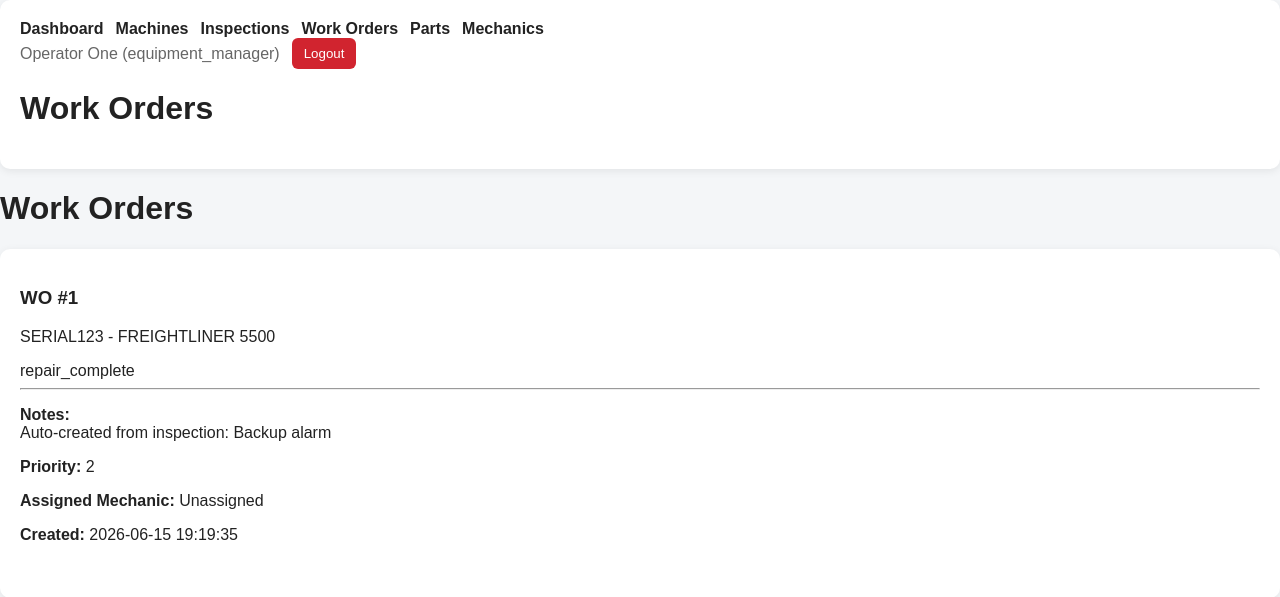
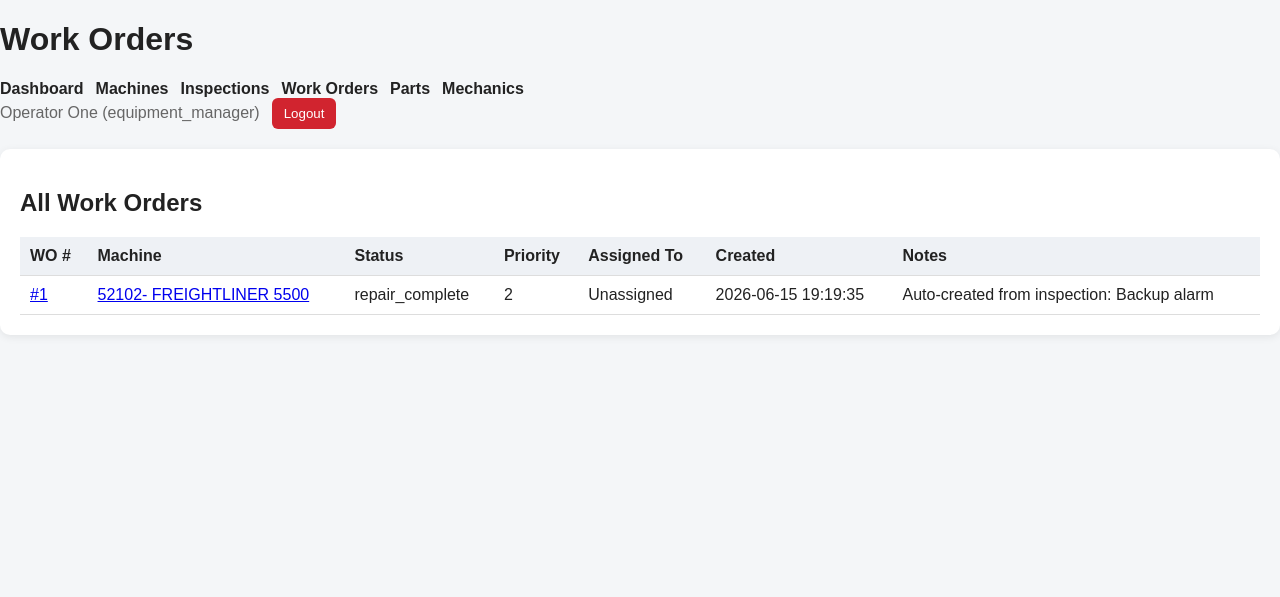
Before and after one commit to AndrewFrizzell/FleetMind, a Flask app: page /manager/work-orders in a window 1280 px wide. Shown: the top 597 px of the page. Run offline with Flask 3, Linux system fonts and the light colour scheme; a user stored in the database is signed in; data comes from the database, SQL or seed files in the repository; both versions use the stored data as it was after the commit.

Commit message:
fix bugs in fault reporting

```diff
--- a/fleetmind_db.py
+++ b/fleetmind_db.py
@@ -249,6 +249,7 @@ def create_tables(conn):
         fault_id INTEGER PRIMARY KEY AUTOINCREMENT,
         machine_id INTEGER NOT NULL,
         item_name TEXT NOT NULL,
+        operator_decision TEXT,
         status TEXT NOT NULL DEFAULT 'open',
         first_reported_at TEXT NOT NULL DEFAULT (datetime('now')),
         last_reported_at TEXT,
@@ -257,6 +258,8 @@ def create_tables(conn):
 
         FOREIGN KEY (machine_id) REFERENCES Machine(machine_id),
         FOREIGN KEY (work_order_id) REFERENCES WorkOrder(work_order_id)
+
+        UNIQUE(machine_id, item_name, status)
 
     );
     """)
--- a/logic.py
+++ b/logic.py
@@ -245,7 +245,8 @@ def save_inspection_items(conn, inspection_id, machine_id, operator_id, results)
                 fault_id = create_machine_fault(
                     conn,
                     machine_id,
-                    item_name
+                    item_name,
+                    operator_decision
                 )
                 cur.execute("""
                     INSERT INTO WorkOrder (
@@ -558,9 +559,9 @@ def get_work_orders_for_jobs(conn, job_id, include_completed=False):
     return cursor.fetchall()
 
 def get_all_work_orders(conn):
-    cursor = conn.cursor()
-
-    cursor.execute("""
+    cur = conn.cursor()
+
+    cur.execute("""
         SELECT
             wo.work_order_id,
             wo.assigned_to,
@@ -570,6 +571,8 @@ def get_all_work_orders(conn):
             wo.created_at,
             wo.assigned_to,
 
+            m.unit_number,
+            m.machine_id,
             m.serial_number,
             m.type,
             m.make,
@@ -583,10 +586,19 @@ def get_all_work_orders(conn):
         LEFT JOIN User u
             ON wo.assigned_to = u.user_id
 
-        ORDER BY wo.created_at DESC
+        ORDER BY
+        CASE wo.status
+            WHEN 'repair_complete' THEN 1
+            WHEN 'waiting_on_parts' THEN 2
+            WHEN 'in_progresss' THEN 3
+            WHEN 'assigned' THEN 4
+            WHEN 'open' THEN 5
+            WHEN 'closed' THEN 6
+        END,
+        wo.created_at DESC
     """)
 
-    return cursor.fetchall()
+    return cur.fetchall()
 
 def get_open_machine_fault(conn, machine_id, item_name):
     cur = conn.cursor()
@@ -602,18 +614,19 @@ def get_open_machine_fault(conn, machine_id, item_name):
 
     return cur.fetchone()
 
-def create_machine_fault(conn, machine_id, item_name):
+def create_machine_fault(conn, machine_id, item_name, operator_decision=None):
     cur = conn.cursor()
 
     cur.execute("""
         INSERT INTO MachineFault (
             machine_id,
             item_name,
+            operator_decision,
             status,
             last_reported_at
         )
-        VALUES (?, ?, 'open', datetime('now'))
-    """, (machine_id, item_name))
+        VALUES (?, ?, ?, 'open', datetime('now'))
+    """, (machine_id, item_name, operator_decision))
 
     conn.commit()
 
@@ -897,7 +910,7 @@ def create_mechanic_assignment(conn, mechanic_id, work_order_ids):
             UPDATE WorkOrder
             SET assigned_to = ?,
                 assignment_id = ?,
-                status = 'in_progress'
+                status = 'assigned'
             WHERE work_order_id = ?
         """, (mechanic_id, assignment_id, work_order_id))
 
--- a/web/app.py
+++ b/web/app.py
@@ -302,40 +302,6 @@ def add_work_order_comment_route(work_order_id):
     conn.close()
     flash("Comment added.")
     return redirect(url_for("work_order_detail", work_order_id=work_order_id))
-
-@app.route("/mechanic/complete-work-order", methods=["POST"])
-@login_required
-def mechanic_complete_work_order():
-
-    if session.get("role") != "mechanic":
-        return "Forbidden", 403
-
-    work_order_id = request.form.get("work_order_id")
-
-    if not work_order_id:
-        flash("Missing work order.")
-        return redirect(url_for("dashboard"))
-
-    conn = get_connection()
-
-    try:
-        complete_work_order(conn, int(work_order_id))
-
-        cur = conn.cursor()
-        cur.execute("""
-            SELECT work_order_id, status, completed_at
-            FROM WorkOrder
-            WHERE work_order_id = ?
-        """, (int(work_order_id),))
-
-        flash(f"Work order #{work_order_id} completed.")
-    except Exception as e:
-        print(f"error", e)
-        conn.rollback()
-        flash(f"Error: {e}")
-    finally:
-        conn.close()
-    return redirect(url_for("dashboard"))
 
 @app.route("/machines/<int:machine_id>/inspect", methods=["GET", "POST"])
 @login_required
@@ -1035,12 +1001,27 @@ def update_work_order_status_route(work_order_id):
                 SELECT machine_id
                 FROM WorkOrder
                 WHERE work_order_id = ?
-            """, (work_order_id,))
+             """, (work_order_id,))
 
             row = cur.fetchone()
 
             if row:
                 machine_id = row["machine_id"]
+
+                print("REPAIR COMPLETE BLOCK RUNNING")
+                print("WORK ORDER:", work_order_id)
+                print("Machine:", machine_id)
+
+
+                cur.execute("""
+                    SELECT fault_id, item_name, status, operator_decision, work_order_id
+                    FROM MachineFault
+                    WHERE machine_id = ?
+                """, (machine_id,))
+
+                print("FAULTS AFTER CLOSE:")
+                for fault in cur.fetchall():
+                    print(dict(fault))
 
                 close_machine_fault_for_work_order(
                     conn,
@@ -1064,6 +1045,7 @@ def update_work_order_status_route(work_order_id):
 
     except Exception as e:
         conn.rollback()
+        print("ERROR UPDATING WORK ORDER STATUS:", e)
         flash(f"Error updating work order status: {e}")
 
     finally:
--- a/web/templates/work_orders.html
+++ b/web/templates/work_orders.html
@@ -7,82 +7,61 @@
 </head>
 <body>
     <div class="contianer">
-         <div class="card">
-            {% include "partials/navbar.html" %}
-            <h1>Work Orders</h1>
-        </div>
-        <h1>Work Orders</h1>
-    </div>
 
-    <div class="card">
-
-    {% if work_orders %}
-
-        {% for wo in work_orders %}
-
-        <div class="work-order-card">
-
-            <div class="work-order-top">
-
-                <div>
-                    <h3>
-                        WO #{{ wo.work_order_id }}
-                    </h3>
-
-                    <p>
-                        {{ wo.serial_number }}
-                        -
-                        {{ wo.make }} {{ wo.model }}
-                    </p>
-                </div>
-
-                <div>
-                    <span class="status-badge">
-                        {{ wo.status }}
-                    </span>
-                </div>
+        <div class="header">
+            <div>
+                <h1>Work Orders</h1>
+                {% include "partials/navbar.html" %}
 
             </div>
+        </div>
 
-            <hr>
+        <div class="card">
+            <h2>All Work Orders</h2>
 
-            <p>
-                <strong>Notes:</strong><br>
-                {{ wo.notes }}
-            </p>
+            {% if work_orders and work_orders|length > 0 %}
+                <table>
+                    <tr>
+                        <th>WO #</th>
+                        <th>Machine</th>
+                        <th>Status</th>
+                        <th>Priority</th>
+                        <th>Assigned To</th>
+                        <th>Created</th>
+                        <th>Notes</th>
+                    </tr>
 
-            <p>
-                <strong>Priority:</strong>
-                {{ wo.priority }}
-            </p>
+                    {% for wo in work_orders %}
+                        <tr>
+                            <td>
+                                <a href="{{ url_for('work_order_detail', work_order_id=wo.work_order_id) }}">
+                                    #{{ wo.work_order_id }}
+                                </a>
+                            </td>
 
-            <p>
-                <strong>Assigned Mechanic:</strong>
+                            <td>
+                                <a href="{{ url_for('machine_profile', machine_id=wo.machine_id) }}">
+                                    {{ wo.unit_number }}-
+                                    {{ wo.make }} {{ wo.model }}
+                                </a>
+                            </td>
 
-                {% if wo.mechanic_name %}
-                    {{ wo.mechanic_name }}
-                {% else %}
-                    Unassigned
-                {% endif %}
-            </p>
-
-            <p>
-                <strong>Created:</strong>
-                {{ wo.created_at }}
-            </p>
+                            <td>{{ wo.status }}</td>
+                            <td>{{ wo.priority }}</td>
+                            <td>{{ wo.mechanic_name or "Unassigned" }}</td>
+                            <td>{{ wo.created_at }}</td>
+                            <td>{{ wo.notes or "" }}</td>
+                        </tr>
+                    {% endfor %}
+                </table>
+            {% else %}
+                <p>No work orders found.</p>
+            {% endif %}
 
         </div>
 
-        <br>
 
-        {% endfor %}
 
-    {% else %}
-
-        <p>No work orders found.</p>
-
-    {% endif %}
-
-</div>
+    </div>
 </body>
 </html>
```
Also changed, not shown: web/templates/dashboard_mechanic.html (+0 -11 lines), fleetmind.db.
